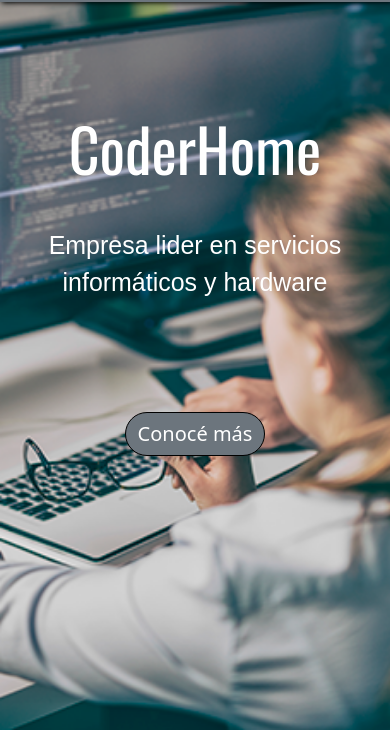
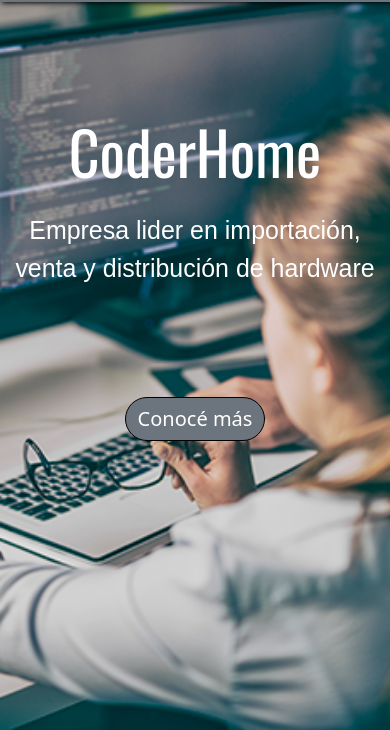
Before and after one commit to CristianMartin/CoderHome-Aranguren-Cristian, a website: page index.html in a window 390 px wide. Shown: the part 114-844 px from the top of the page. Drawn offline with nearby package versions, Linux system fonts and the light colour scheme; a web font is replaced by a local one.

Commit message:
fix index

```diff
--- a/index.html
+++ b/index.html
@@ -82,7 +82,7 @@
       <section class="seccion-inicio">
         <h1 class="titulo-inicio">CoderHome</h1>
         <p class="leyenda-inicio">
-          Empresa lider en servicios informáticos y hardware
+          Empresa lider en importación, venta y distribución de hardware
         </p>
         <a href="./pages/quienes-somos.html"
           ><input class="boton-inicio" type="button" value="Conocé más"
--- a/scss/_index.scss
+++ b/scss/_index.scss
@@ -7,7 +7,7 @@
 }
 
 .seccion-inicio {
-    margin-top: 6.9rem;
+    margin-top: 6rem;
 	display: grid;
 	grid-template-columns: 1fr;
 	grid-template-rows: 1fr 1fr 1fr;
@@ -19,6 +19,7 @@
 
 .titulo-inicio {
 	grid-area: titulo-inicio;
+	align-self: center;
     font-size: 5rem;
 }
 
@@ -27,7 +28,7 @@
 	color: $text-color;
 	font-size: 1.75rem;
 	text-align: center;
-	max-width: 25rem;
+	max-width: 25.5rem;
 }
 
 .boton-inicio {
@@ -51,16 +52,11 @@
 @media (max-width: 540px) {
     .titulo-inicio {
         font-size: 3.75rem;
+        align-self: center;
     }
 
     .leyenda-inicio {
+		max-width: 23rem;
         font-size: 1.56rem;
     }
 }
-
-@media (max-width: 354px) {
-    .titulo-inicio {
-        font-size: 3.75rem;
-        align-self: center;
-    }
-}
```
Also changed, not shown: css/styles.css.
